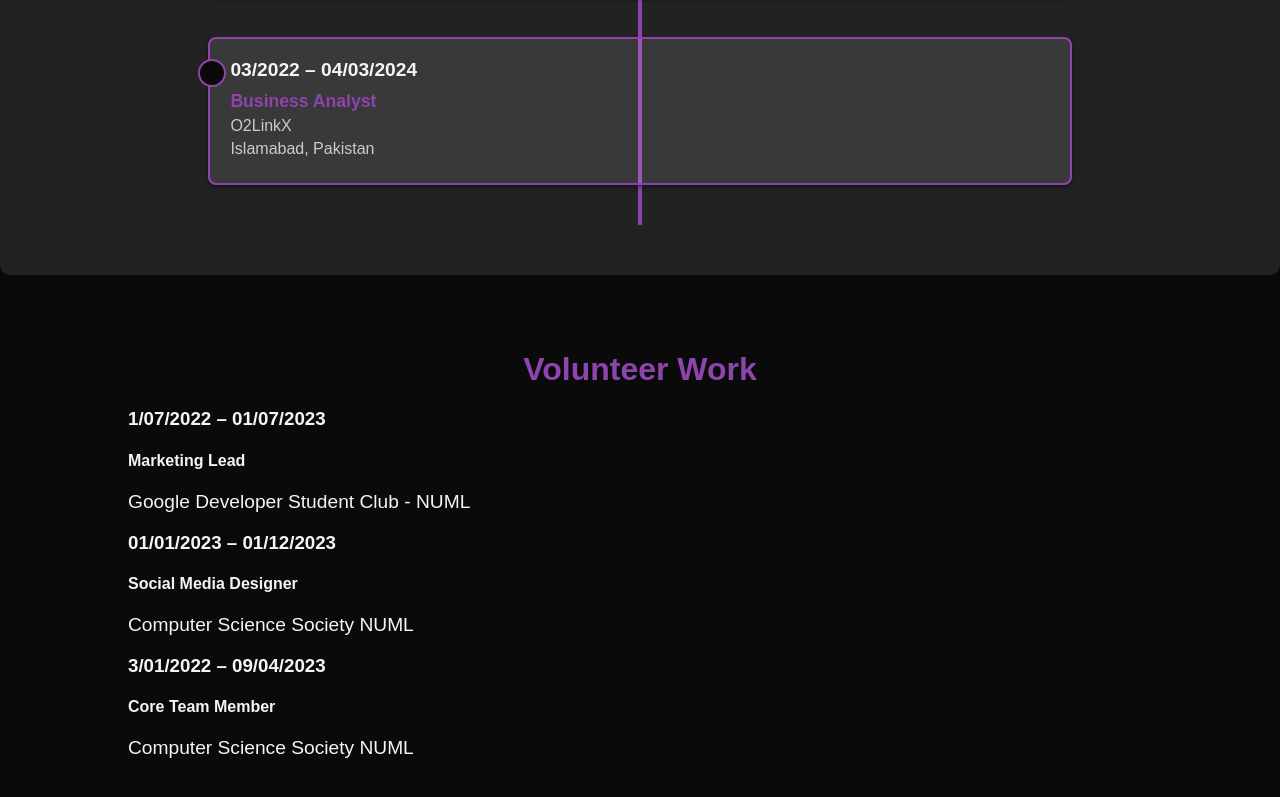
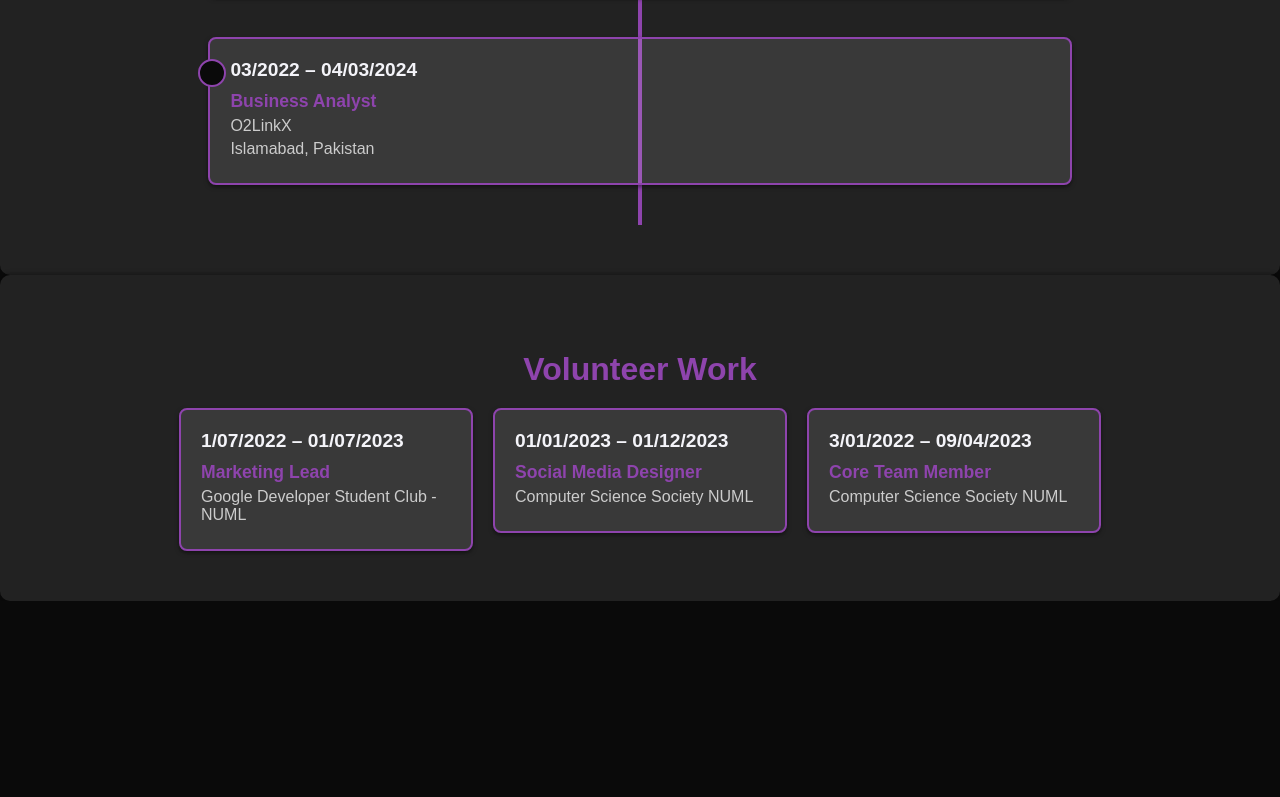
Before and after one commit to 77-Ismail/ismailkhan-portfolio, a website: page index.html in a window 1280 px wide. Shown: the part 1353-2150 px from the top of the page. After the commit the page ends 1954 px from the top, so only its background shows below. Drawn offline with Linux system fonts and the light colour scheme.

Commit message:
Update styles.css

```diff
--- a/styles.css
+++ b/styles.css
@@ -160,6 +160,72 @@ section h2 {
     margin: 5px 0;
     color: #ccc;
 }
+.volunteer {
+    background-color: rgba(255, 255, 255, 0.1);
+    padding: 50px 0;
+    border-radius: 10px;
+    box-shadow: 0 -2px 4px rgba(0,0,0,0.3);
+}
+
+.volunteer h2 {
+    text-align: center;
+    font-size: 2em;
+    margin-bottom: 20px;
+    color: #8e44ad; /* Consistent with section headings */
+}
+
+.volunteer-timeline {
+    display: flex;
+    justify-content: center;
+    align-items: flex-start;
+    flex-wrap: wrap;
+    gap: 20px;
+}
+
+.volunteer-item {
+    background: rgba(255, 255, 255, 0.1);
+    border: 2px solid #8e44ad; /* Consistent with section border */
+    border-radius: 8px;
+    padding: 20px;
+    width: 250px;
+    box-shadow: 0 2px 4px rgba(0,0,0,0.5);
+    transition: transform 0.3s ease-in-out;
+}
+
+.volunteer-item:hover {
+    transform: scale(1.05);
+}
+
+.volunteer-item h3 {
+    font-size: 1.2em;
+    margin: 0 0 10px 0;
+    color: #f4f4f9; /* Light text color */
+}
+
+.volunteer-item h4 {
+    font-size: 1.1em;
+    margin: 0 0 5px 0;
+    color: #8e44ad; /* Accent color for sub-headings */
+}
+
+.volunteer-item p {
+    font-size: 1em;
+    margin: 5px 0;
+    color: #ccc; /* Light text color */
+}
+
+@media screen and (max-width: 768px) {
+    .volunteer-timeline {
+        flex-direction: column;
+        align-items: center;
+    }
+
+    .volunteer-item {
+        width: 100%;
+        max-width: 600px;
+    }
+}
+
 
 @media screen and (max-width: 768px) {
     .timeline-item {
```
